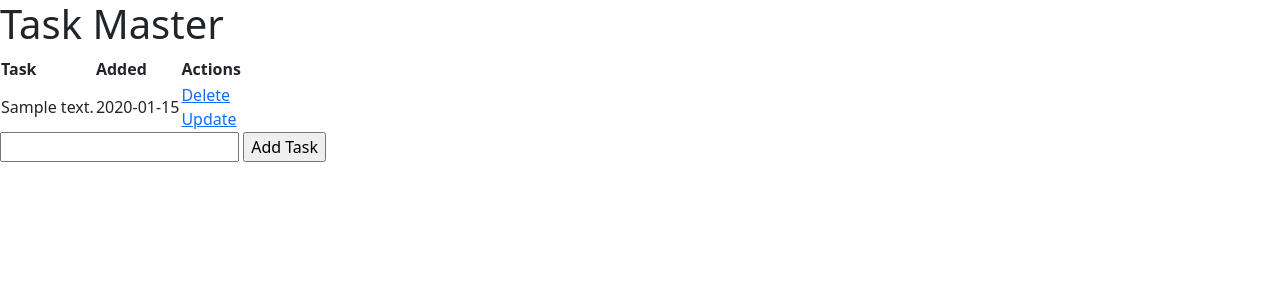
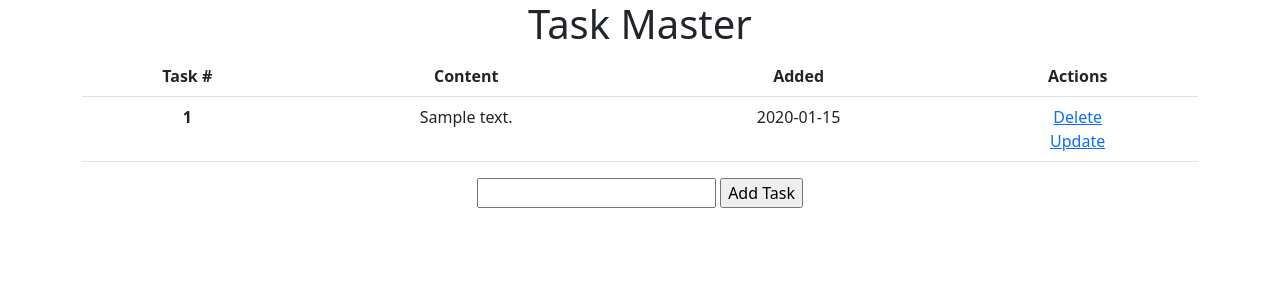
Before and after one commit to adrianlimws/flask_proj, a Flask app: page / in a window 1280 px wide. Shown: the top 300 px of the page. Run offline with Flask 3, Linux system fonts and the light colour scheme; tables that the repository leaves empty hold one stand-in row (values such as "Sample post"); some libraries are stand-ins or nearby versions.

Commit message:
added column with index counter for each task

```diff
--- a/flaskone/app.py
+++ b/flaskone/app.py
@@ -61,5 +61,6 @@ def update(id):
     else:
         return render_template('update.html', task=task)
 
+
 if __name__ == "__main__":
     app.run(debug=True)
--- a/flaskone/templates/base.html
+++ b/flaskone/templates/base.html
@@ -12,7 +12,9 @@
 </head>
 
 <body>
-    {% block body %} {% endblock %}
+    <div class="container text-center">
+        {% block body %} {% endblock %}
+    </div>
 </body>
 <script src="{{ url_for('static', filename='js/bootstrap.min.js') }}"></script>
 <script src="{{ url_for('static', filename='js/bootstrap.bundle.min.js') }}"></script>
--- a/flaskone/templates/index.html
+++ b/flaskone/templates/index.html
@@ -10,25 +10,36 @@
 <div class="content">
     <h1>Task Master</h1>
 
-    <table class="center">
+    {% if tasks|length < 1 %}
+        <h4>There are not task. Create one below!</h4>
+    {% else %}
+        <table class="table">
+            <thead>
             <tr>
-            <th>Task</th>
-            <th>Added</th>
-            <th>Actions</th>
+                <th scope="col">Task #</th>
+                <th scope="col">Content</th>
+                <th scope="col">Added</th>
+                <th scope="col">Actions</th>
             </tr>
+            </thead>
+            <tbody>
                 {% for task in tasks %}
                 <tr>
+                    <th scope="row">{{ loop.index0 + 1 }}</th>
                     <td>{{ task.content }}</td>
                     <td>{{ task.date_created.date() }}</td>
                     <td>
                         <a href="/delete/{{task.id}}">Delete</a>
                         <br>
                         <a href="/update/{{task.id}}">Update</a>
-
                     </td>
                 </tr>
                 {% endfor %}
+            </tbody>
+
         </table>
+    {% endif %}
+
     <form action="/" method="POST">
         <input type="text" name="content" id="content">
         <input type="submit" value="Add Task">
```
Also changed, not shown: flaskone/instance/test.db. Lines whose indentation alone changed are shown as unchanged.
